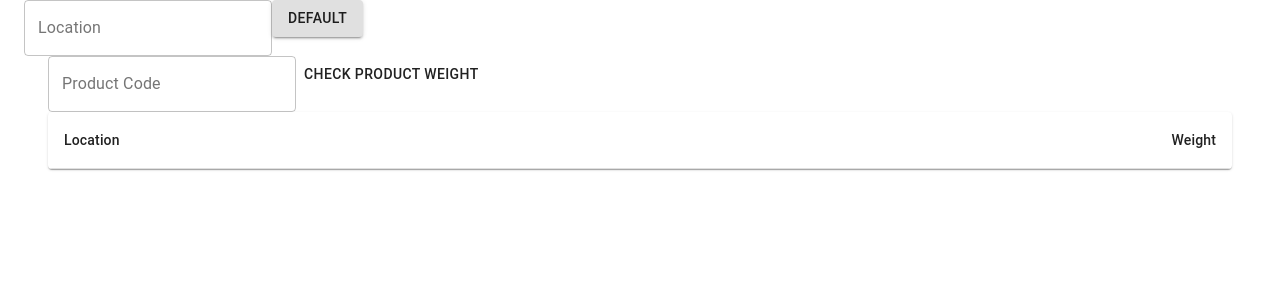
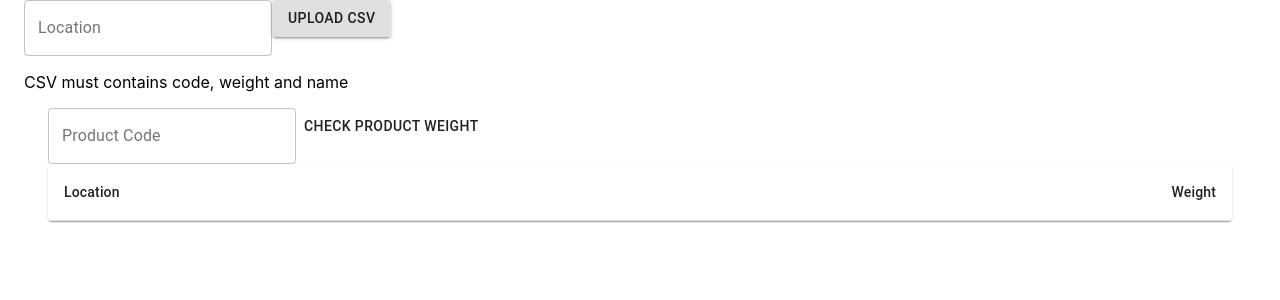
Before and after one commit to normanlys/warehouse-inventory-system, a React (Create React App) app in the folder frontend/: page / in a window 1280 px wide. Shown: the top 300 px of the page. Built offline with nearby package versions, Linux system fonts and the light colour scheme.

Commit message:
Refactor

```diff
--- a/frontend/src/components/AddInventoryView.js
+++ b/frontend/src/components/AddInventoryView.js
@@ -12,17 +12,12 @@ export default function AddInventoryView() {
     setOpen(true);
   }
 
-  const modalBody = (
-    <p id="simple-modal-description">
-      Duis mollis, est non commodo luctus, nisi erat porttitor ligula.
-    </p>
-  )
-
   const handleFilesUpload = event => {
     if (location == "") {
       alert("Location cannot be empty")
       return
     }
+
     const file = event.target.files[0]
     if (file.type != 'text/csv' || event.target.files.length > 1) {
       alert('Only accepts 1 CSV file')
@@ -56,22 +51,17 @@ export default function AddInventoryView() {
         label="Location"
         variant="outlined"
         onChange={handleLocationChange}
-        // onKeyDown={onEnter}
-         />
+      />
 
-      <Button variant="contained" component="label">Default
+      <Button variant="contained" component="label">
+        Upload CSV
       <input type="file" style={{ display: "none" }}
-      onChange={handleFilesUpload}
-      onClick={handleUploadButtonClick} />
+          onChange={handleFilesUpload}
+          onClick={handleUploadButtonClick} />
       </Button>
-      {/* <Modal
-        open={open}
-      // onClose={handleClose}
-      // aria-labelledby="simple-modal-title"
-      // aria-describedby="simple-modal-description"
-      >
-        {modalBody}
-      </Modal> */}
+
+      <p>CSV must contains code, weight and name</p>
+
     </div>
   )
 }
```
